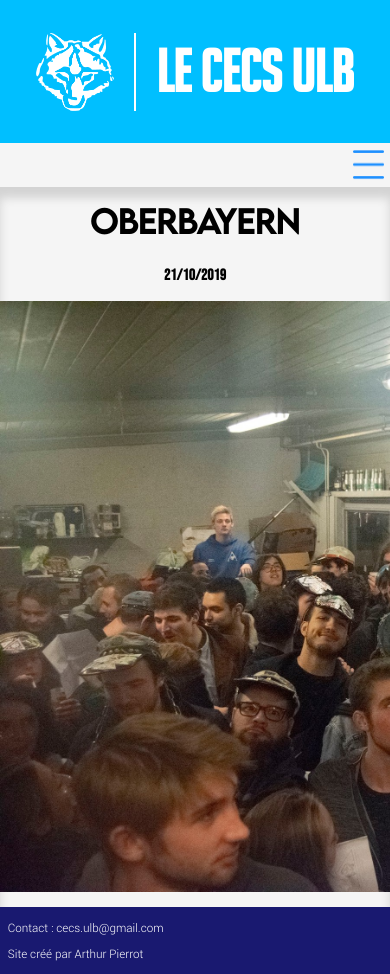
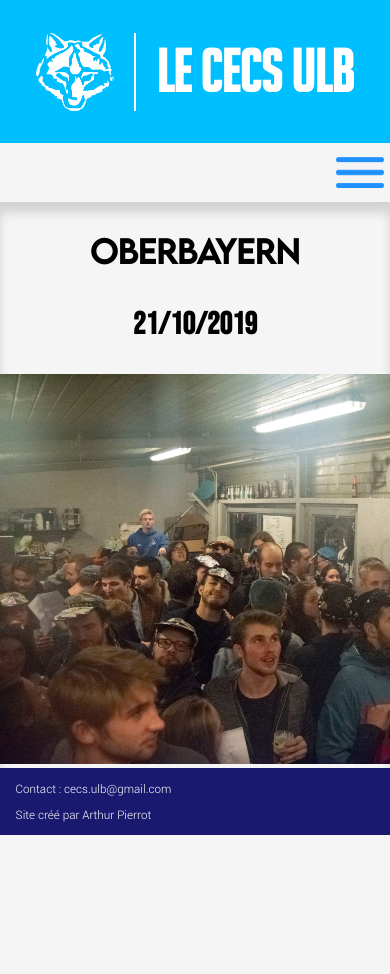
Before and after one commit to Jepsiko/site-cecs, a Django app: page /photo/ in a window 390 px wide. After the commit the page ends 835 px from the top, so only its background shows below. Run offline with Django 3.2, Linux system fonts and the light colour scheme; data comes from the database, SQL or seed files in the repository.

Commit message:
Nicer menu image, photo and text sizes improved

```diff
--- a/main/static/main/style.css
+++ b/main/static/main/style.css
@@ -277,7 +277,7 @@ header {
 	}
 
 	.dropdown_btn img {
-		width: 8vw;
+		width: auto;
 		height: 8vw;
 		margin: 1.5vw;
 	}
@@ -285,8 +285,9 @@ header {
 	.navbar {
 		display: flex;
 		justify-content: right;
-		position: relative;
+		position: sticky;
 		width: 100%;
+		height: 15vw;
 		top: 0;
 	}
 
@@ -315,7 +316,7 @@ h2 {
 h2:after {
 	content: "";
 	position: absolute;
-	top: 110%;
+	top: 125%;
 	left: 50%;
 	width: 100px;
 	border-radius: 4px;
@@ -332,11 +333,11 @@ h3 {
 @media screen and (max-width: 800px) {
 	h2 {
 		font-size: 8vw;
+		padding-top: 7vw;
 	}
 
 	h3 {
-		padding-top: 2vw;
-		font-size: 4vw;
+		font-size: 8vw;
 	}
 }
 
@@ -360,6 +361,12 @@ h3 {
 .last-event h3 {
 	color: var(--last-event-text-color);
 	text-shadow: 3px 3px 3px var(--last-event-shadow-color);
+}
+
+@media screen and (max-width: 800px) {
+	.last-event {
+		padding-bottom: 10vw;
+	}
 }
 
 /* INCOMING EVENT */
@@ -393,6 +400,18 @@ h3 {
 	height: auto;
 	border: 2px solid var(--incoming-event-text-color);
 	box-shadow: 3px 3px 3px var(--incoming-event-shadow-color);
+}
+
+@media screen and (max-width: 800px) {
+	.incoming-event {
+		padding-bottom: 10vw;
+	}
+
+	.incoming-event img {
+		max-width: 90vw;
+		width: auto;
+		height: auto;
+	}
 }
 
 /* COMITE */
@@ -608,8 +627,12 @@ button {
 }
 
 @media screen and (max-width: 800px) {
+	.photos {
+		padding-bottom: 0;
+	}
+
 	.photos img {
-		max-height: 70vh;
+		max-height: 100vw;
 		width: auto;
 		height: auto;
 	}
@@ -627,7 +650,7 @@ footer {
 
 @media screen and (max-width: 800px) {
 	footer {
-		padding: 0.5vw 2vw;
+		padding: 0.5vw 4vw;
 		font-size: 3vw;
 	}
 }
--- a/main/templates/main/base.html
+++ b/main/templates/main/base.html
@@ -38,7 +38,7 @@
     </header>
 
     <div class="navbar">
-        <button class="dropdown_btn"><img src="{% static "images/menu3.png" %}" alt="menu"></button>
+        <button class="dropdown_btn"><img src="{% static "images/menu5.png" %}" alt="menu"></button>
         {% block navbar %}
         <ul>
             <li><a href="{% url 'main:index' %}">ACCUEIL</a></li>
```
Also changed, not shown: main/static/images/menu4.png (added), main/static/images/menu5.png (added).
